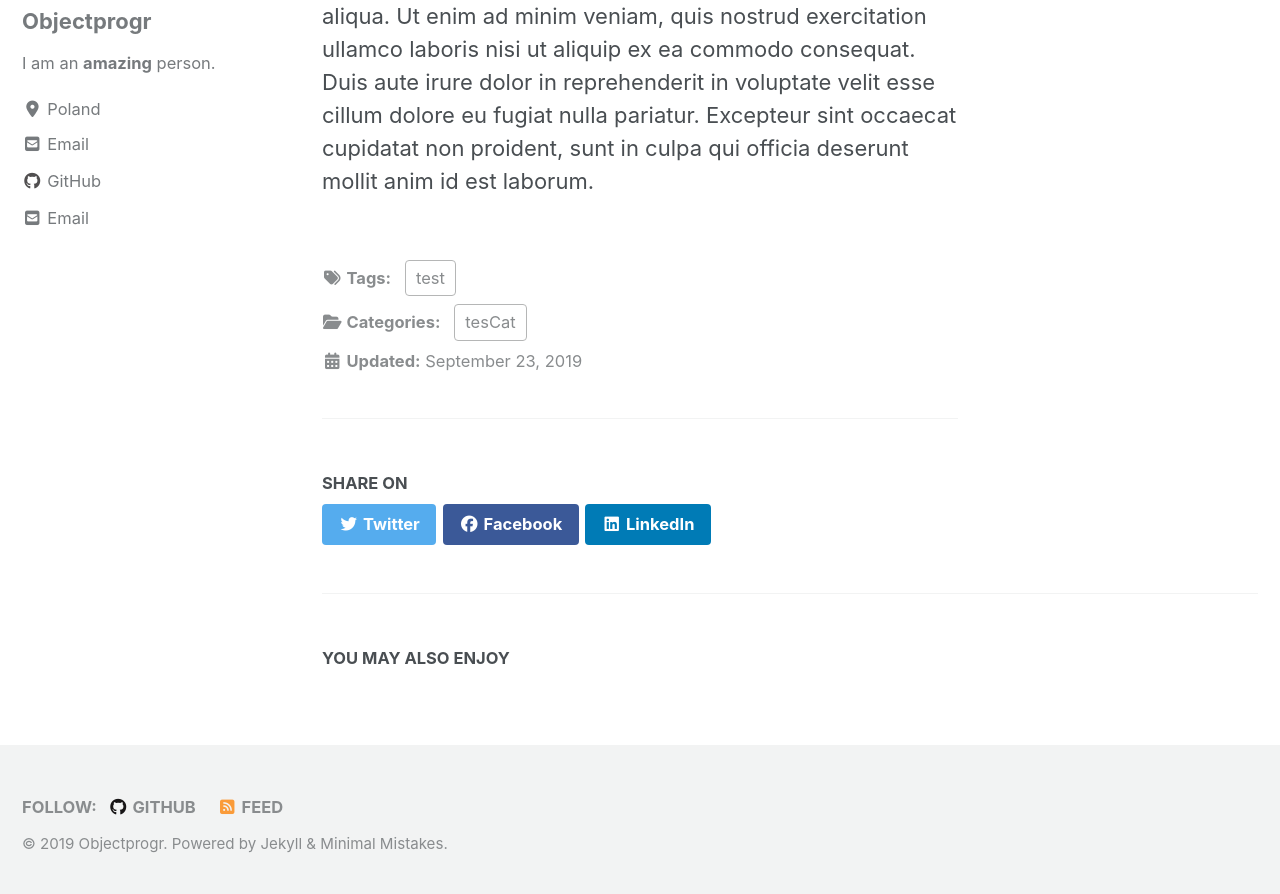
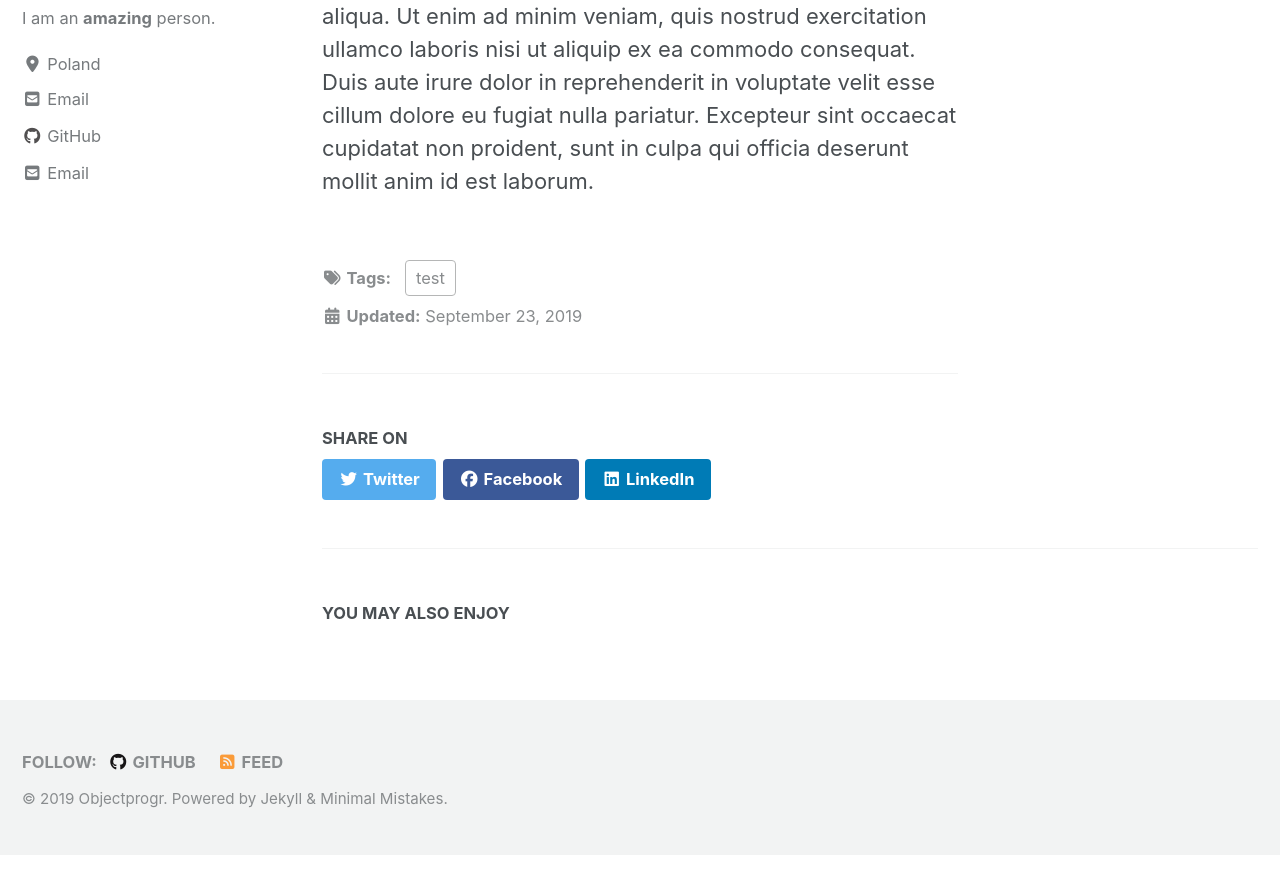
Before and after one commit to objectprogr/objectprogr.github.io_BAK2, a Jekyll site: the page built from _posts/2019-09-23-test-post.md, in a window 1280 px wide and 900 px high, scrolled down 1144 px. Shown: the top 894 px of the window. Built offline with Jekyll 4.4.1, drawn with Linux system fonts in a browser that asks for light colours; cached includes are drawn as plain includes; nearby versions of some CDN libraries; after the commit the page ends 1999 px from its top, so only the background shows below that.

Commit message:
Remove categories from metadata

```diff
--- a/_posts/2019-09-23-test-post.md
+++ b/_posts/2019-09-23-test-post.md
@@ -5,8 +5,6 @@ excerpt: "Test"
 paermalink:
 tags:
     - test
-categories:
-    - tesCat
 published: true
 toc: true
 toc_label: "Table of content"
```
